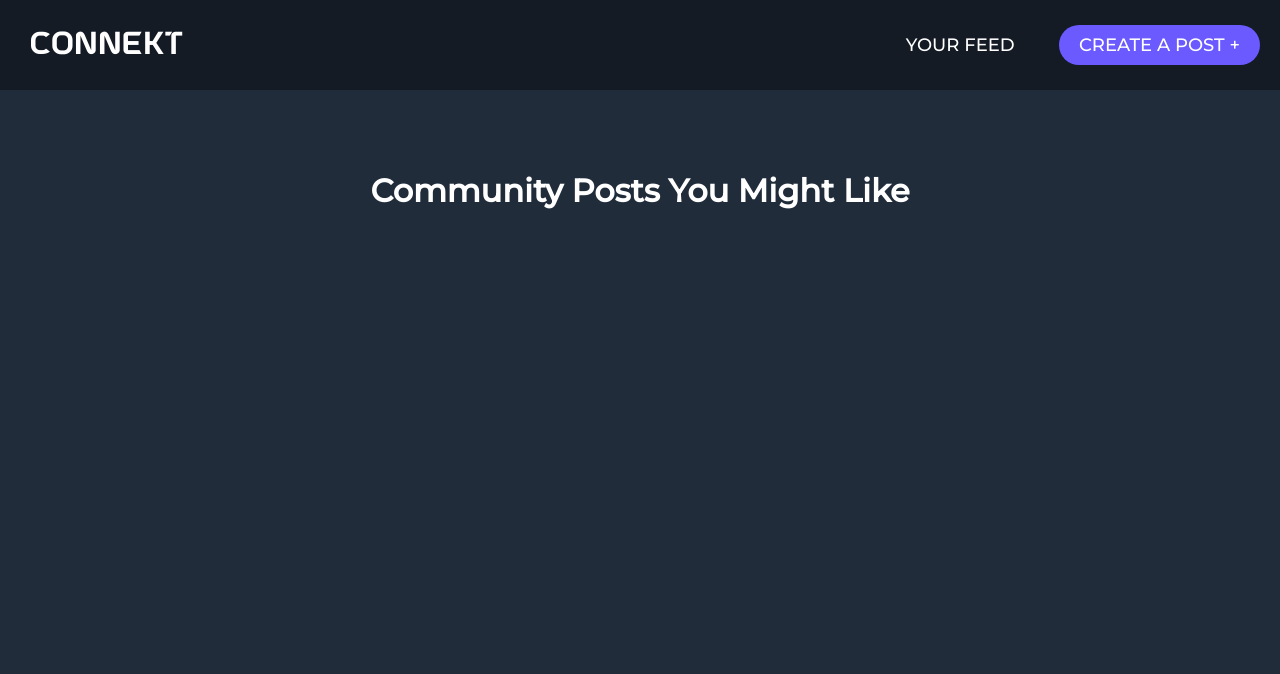
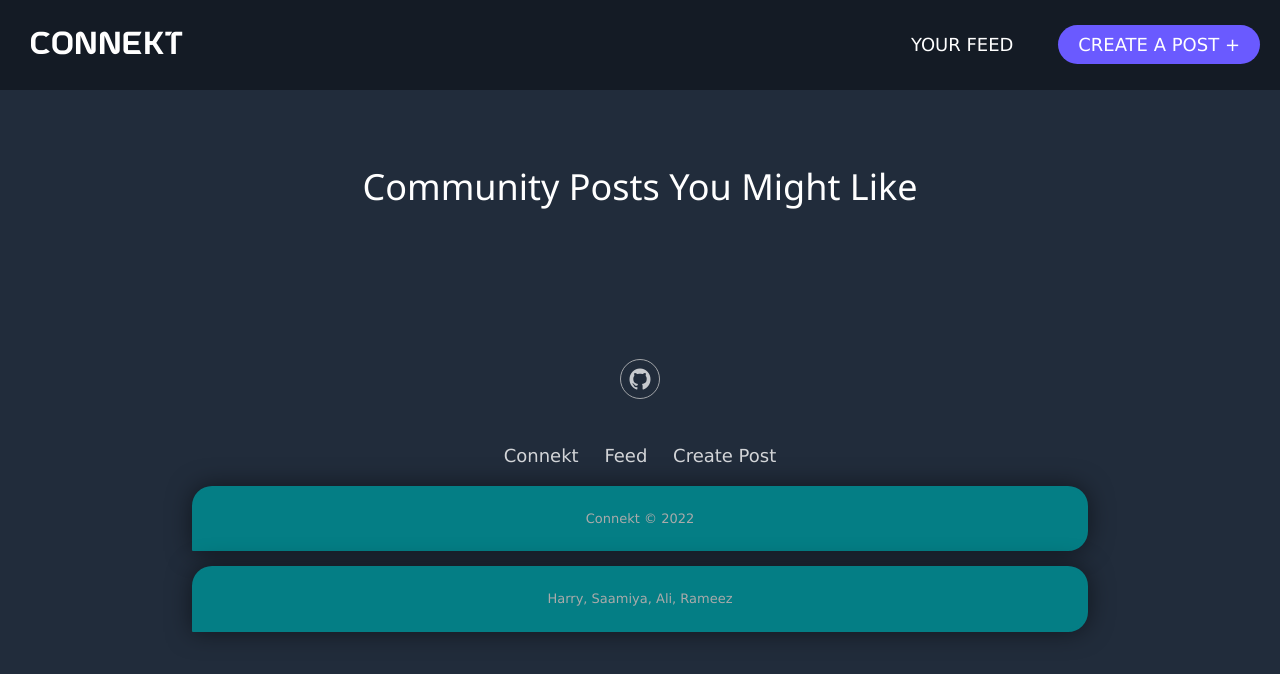
Before and after one commit to harryg15/Lap1_Community_Page_Project, a website: page client/index.html in a window 1280 px wide. Drawn offline with nearby package versions, Linux system fonts and the light colour scheme; no server answers.

Commit message:
adding footer to index.html file

```diff
--- a/client/index.html
+++ b/client/index.html
@@ -8,8 +8,14 @@
     <title>Your Feed</title>
     <link rel="stylesheet" href="./index.css" />
     <link rel="stylesheet" href="https://cdnjs.cloudflare.com/ajax/libs/font-awesome/6.1.1/css/all.min.css" />
+    <link rel="stylesheet" href="https://cdnjs.cloudflare.com/ajax/libs/ionicons/2.0.1/css/ionicons.min.css">
+    <link rel="stylesheet" href="https://www.w3schools.com/w3css/4/w3.css" />
     <script defer src="app.js"></script>
     <link rel="icon" href="./message.svg"/>
+    <script src="node_modules/swup/dist/swup.min.js"></script>
+    <script defer src="https://cdnjs.cloudflare.com/ajax/libs/jquery/3.2.1/jquery.min.js"></script>
+    <script defer
+        src="https://cdnjs.cloudflare.com/ajax/libs/twitter-bootstrap/4.1.3/js/bootstrap.bundle.min.js"></script>
 </head>
 
 <body>
@@ -42,6 +48,21 @@
     <div class="wrapper">
     </div>
 
+      <!-- Footer -->
+    <div class="footer-basic">
+        <footer>
+            <div class="social"><a href="https://github.com/harryg15/Lap1_Community_Page_Project" target="_blank"><i
+                        class="icon ion-social-github"></i></a></div>
+            <ul class="list-inline">
+                <li class="list-inline-item"><a href="./connekt.html" target="_blank">Connekt</a></li>
+                <li class="list-inline-item"><a href="index.html" target="_blank">Feed</a></li>
+                <li class="list-inline-item"><a href="post.html" target="_blank">Create Post</a></li>
+            </ul>
+            <p class="copyright">Connekt © 2022</p>
+            <p class="name">Harry, Saamiya, Ali, Rameez</p>
+        </footer>
+
+
 </body>
 
 </html>
```
